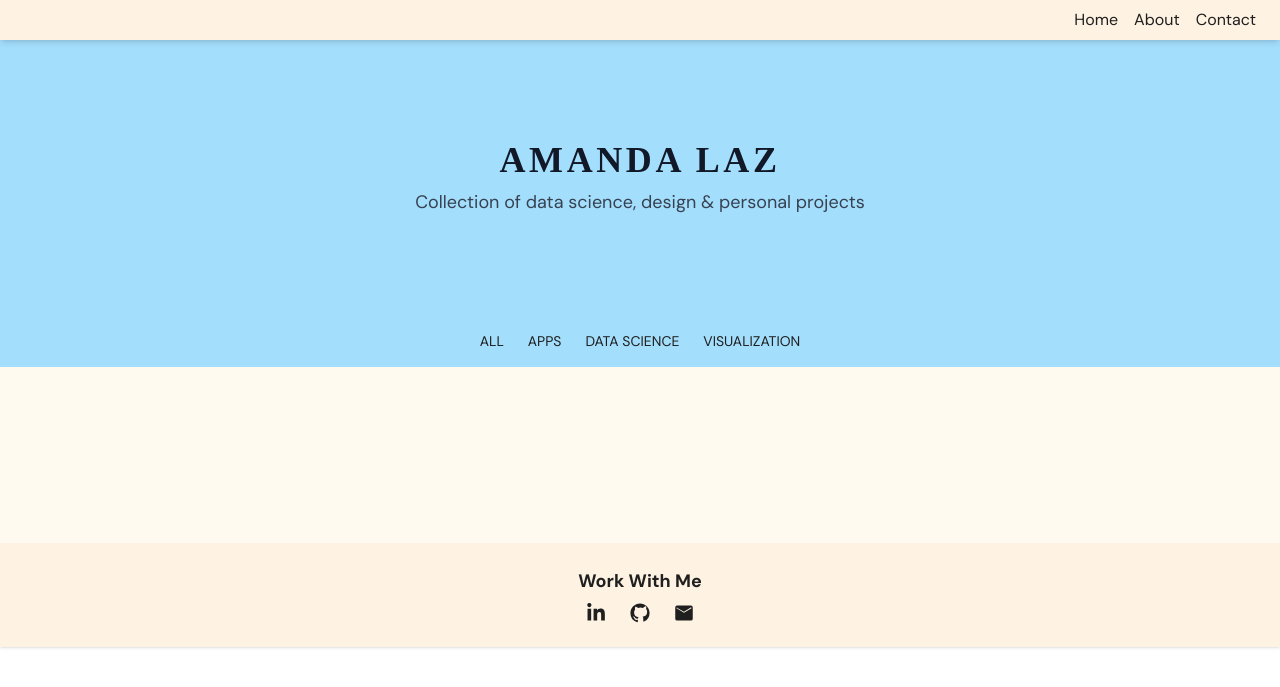
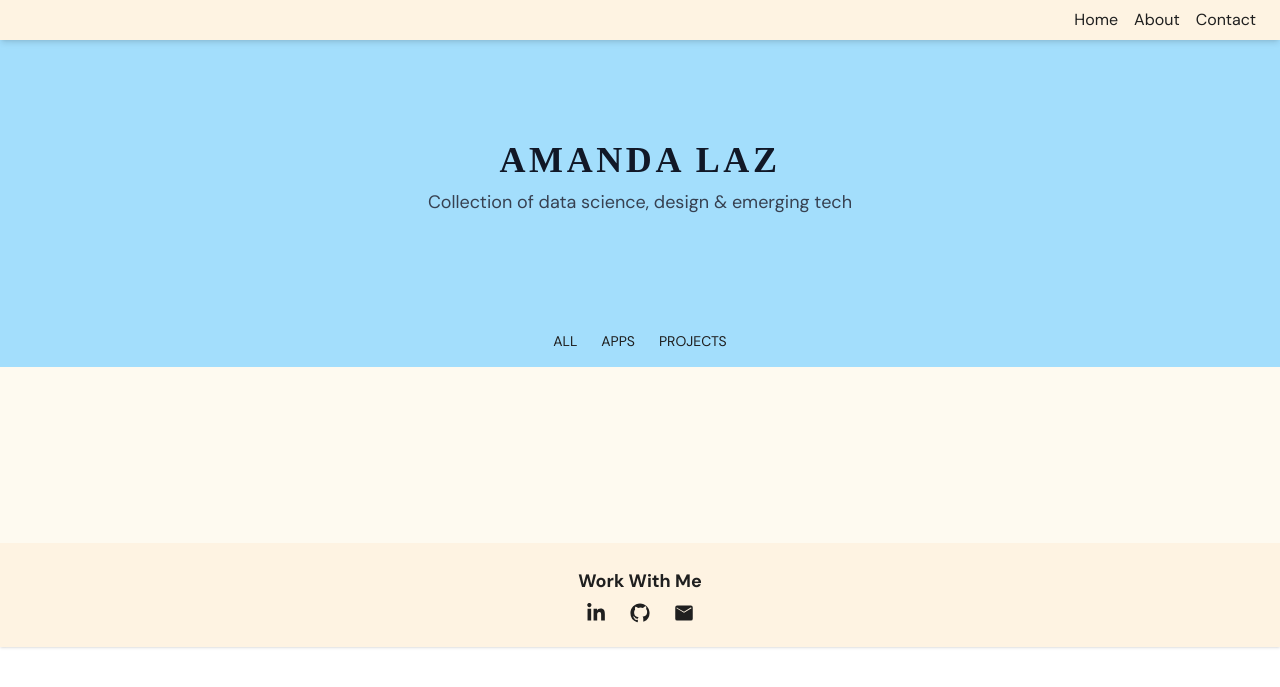
Before and after one commit to amandallaz/portfolio, a Django app: page / in a window 1280 px wide. Shown: the top 687 px of the page. Run offline with Django 5.2, Linux system fonts and the light colour scheme; data that the repository does not hold is empty.

Commit message:
small categories and description updates

```diff
--- a/main_site/portfolio/models.py
+++ b/main_site/portfolio/models.py
@@ -2,15 +2,15 @@ from django.db import models
 
 CATEGORY_CHOICES = [
     ('apps', 'Apps'),
-    ('data science', 'Data Science'),
-    ('visualization', 'Visualization'),
+    ('projects', 'Projects')
+
 ]
 class Project(models.Model):
     title = models.CharField(max_length=200)
     description = models.TextField()
     image = models.ImageField(upload_to='project_images/')
     url = models.URLField(blank=True)
-    category = models.CharField(max_length=50, choices=CATEGORY_CHOICES, default='visualization')  # <-- NEW
+    category = models.CharField(max_length=50, choices=CATEGORY_CHOICES, default='apps')
 
     def __str__(self):
         return self.title
--- a/main_site/portfolio/templates/portfolio/homepage.html
+++ b/main_site/portfolio/templates/portfolio/homepage.html
@@ -47,7 +47,7 @@
             <h1 class="text-3xl sm:text-4xl font-bold text-gray-900 tracking-widest">AMANDA LAZ</h1>
             <p class="mt-2 text-base sm:text-lg text-gray-700 ">
                 <!-- <span class="italic">Collection</span> -->
-                Collection of data science, design & personal projects
+                Collection of data science, design & emerging tech
             </p>
         </div>
     </div>
@@ -58,8 +58,7 @@
             <div class="flex justify-center space-x-6 text-sm text-secondary">
                 <button class="filter-btn hover:underline" data-category="all">ALL</button>
                 <button class="filter-btn hover:underline" data-category="apps">APPS</button>
-                <button class="filter-btn hover:underline" data-category="data science">DATA SCIENCE</button>
-                <button class="filter-btn hover:underline" data-category="visualization">VISUALIZATION</button>
+                <button class="filter-btn hover:underline" data-category="data science">PROJECTS</button>
             </div>
         </div>
     </div>
```
Also changed, not shown: main_site/portfolio/migrations/0003_alter_project_category.py (added).
